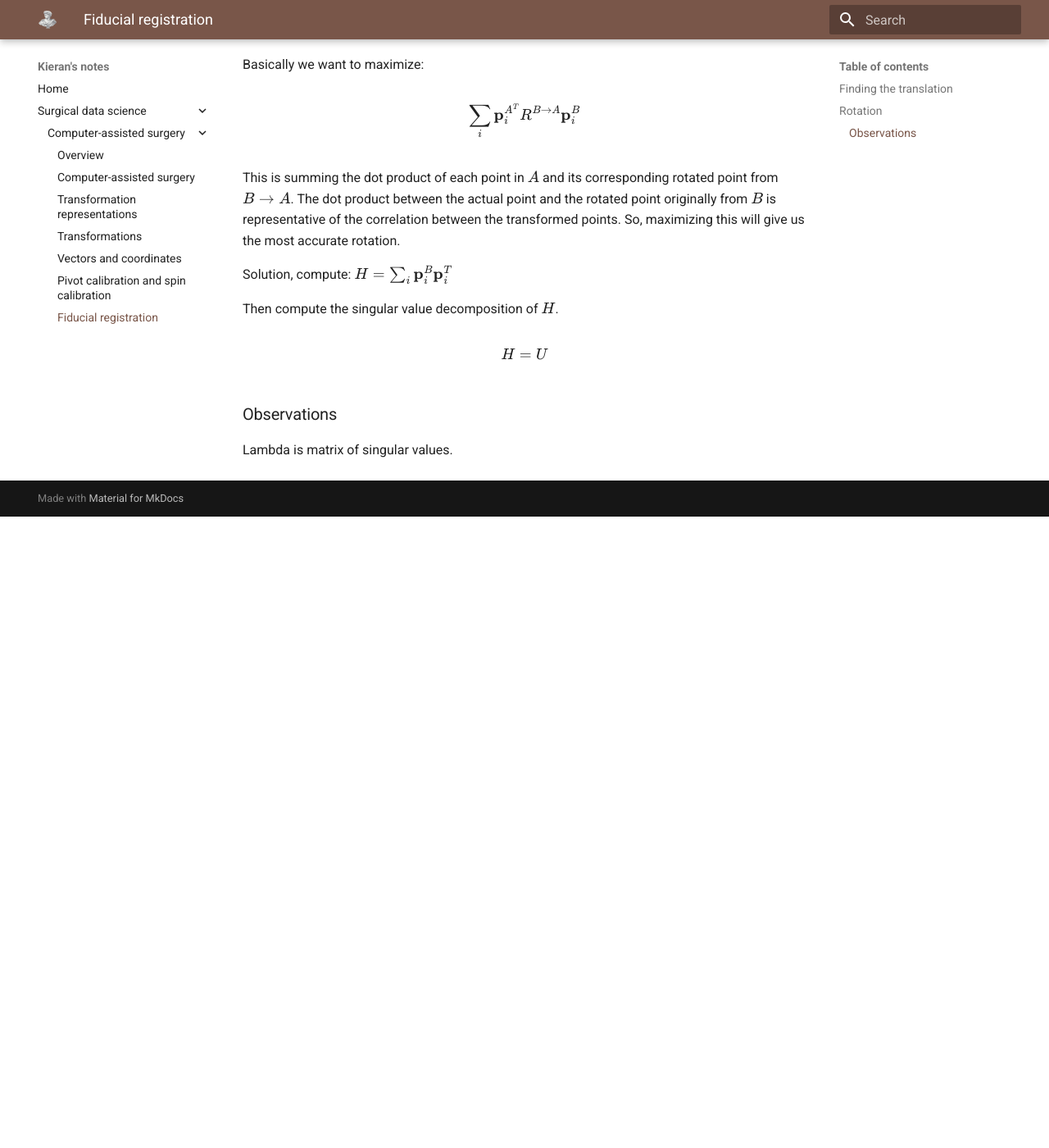
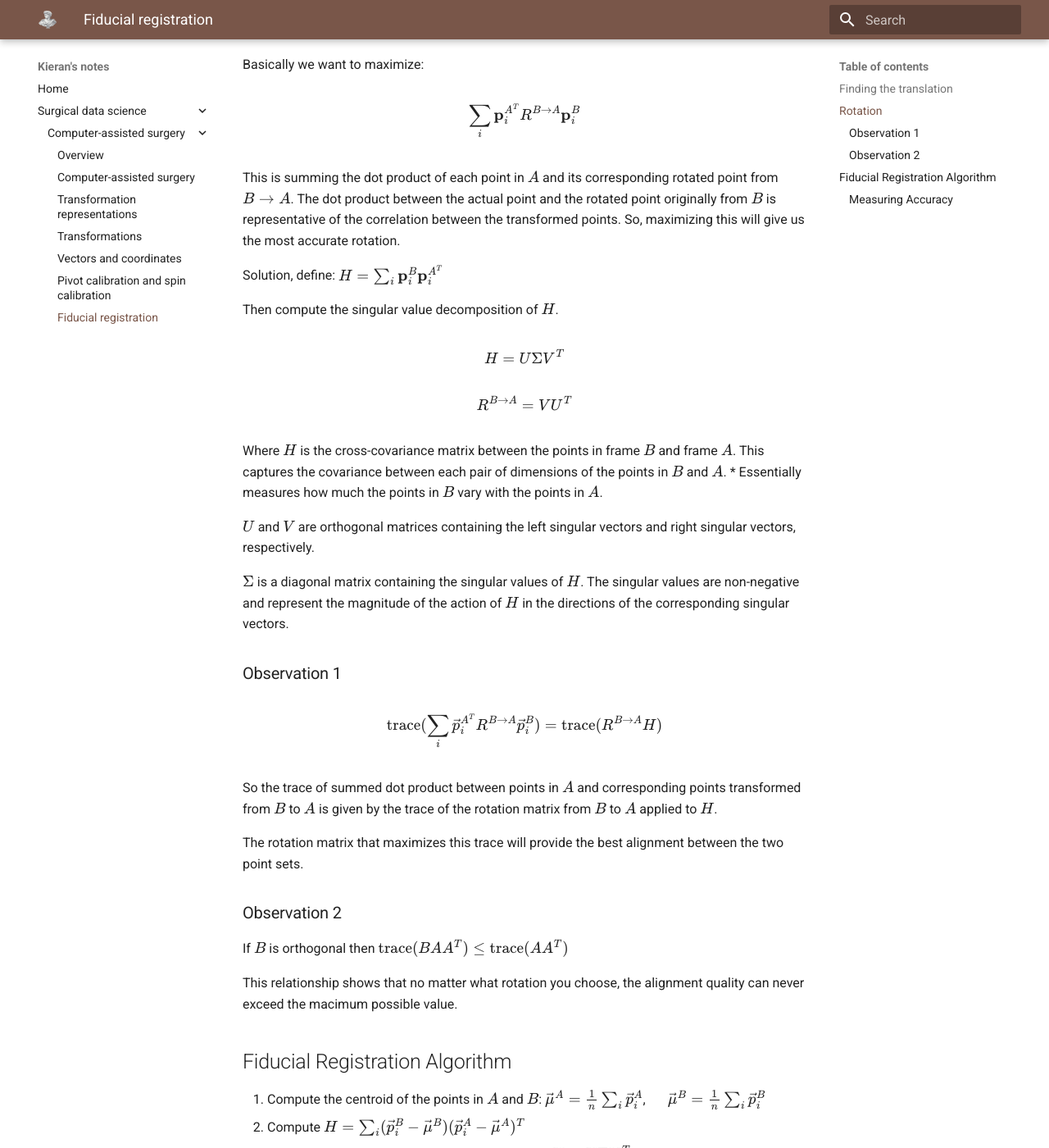
Before and after one commit to kieranaston/my-notes, an MkDocs documentation site: the page built from docs/surgical-data-science/computer-assisted-surgery/fiducial-registration.md, in a window 1280 px wide and 1400 px high, scrolled down 1505 px. Shown: the whole window at 82% size. Built offline with MkDocs 1.6.1 and Material for MkDocs 9.7.7, drawn with Linux system fonts in a browser that asks for light colours; before the commit the page ends 2135 px from its top, so only the background shows below that; some of the changed text lies outside the part shown.

Commit message:
Notes on fiducial registration

```diff
--- a/docs/surgical-data-science/computer-assisted-surgery/fiducial-registration.md
+++ b/docs/surgical-data-science/computer-assisted-surgery/fiducial-registration.md
@@ -58,14 +58,71 @@ $$
 
 This is summing the dot product of each point in $A$ and its corresponding rotated point from $B \rightarrow A$. The dot product between the actual point and the rotated point originally from $B$ is representative of the correlation between the transformed points. So, maximizing this will give us the most accurate rotation.
 
-Solution, compute: $H=\sum_i\mathbf{p}_i^B\mathbf{p}_i^T$
+Solution, define: $H=\sum_i\mathbf{p}_i^B\mathbf{p}_i^{A^T}$
 
 Then compute the singular value decomposition of $H$.
 
 $$
-H=U
+H=U \Sigma V^T
 $$
 
-### Observations
+$$
+R ^ {B \rightarrow A} = VU^T
+$$
 
-Lambda is matrix of singular values.
+Where $H$ is the cross-covariance matrix between the points in frame $B$ and frame $A$. This captures the covariance between each pair of dimensions of the points in $B$ and $A$.
+* Essentially measures how much the points in $B$ vary with the points in $A$.
+
+$U$ and $V$ are orthogonal matrices containing the left singular vectors and right singular vectors, respectively.
+
+$\Sigma$ is a diagonal matrix containing the singular values of $H$. The singular values are non-negative and represent the magnitude of the action of $H$ in the directions of the corresponding singular vectors.
+
+
+
+### Observation 1
+
+$$
+\text{trace}(\sum_i \vec{p}_i^{A^T}R^{B \rightarrow A}\vec{p}_i^B) = \text{trace}(R^{B \rightarrow A}H)
+$$
+
+So the trace of summed dot product between points in $A$ and corresponding points transformed from $B$ to $A$ is given by the trace of the rotation matrix from $B$ to $A$ applied to $H$.
+
+The rotation matrix that maximizes this trace will provide the best alignment between the two point sets.
+
+### Observation 2
+
+If $B$ is orthogonal then $\text{trace}(BAA^T) \leq \text{trace}(AA^T)$
+
+This relationship shows that no matter what rotation you choose, the alignment quality can never exceed the macimum possible value.
+
+## Fiducial Registration Algorithm
+
+1. Compute the centroid of the points in $A$ and $B$: $\vec\mu^A=\frac{1}{n}\sum_i\vec{p}_i^A$, $\quad$ $\vec\mu^B=\frac{1}{n}\sum_i\vec{p}_i^B$
+2. Compute $H = \sum_i (\vec{p}_i^B-\vec\mu^B)(\vec{p}_i^A-\vec\mu^A)^T$
+3. Compute singular value decomposition (SVD) of $H=U\Sigma V^T$
+4. $R^{B \rightarrow A}=VU^T$
+5. $\vec{t}^{B \rightarrow A}=\vec\mu^A - R^{B \rightarrow A}\vec\mu^B$
+
+**How many points do we need for this?**
+
+We need at least 3 non-colinear points.
+
+### Measuring Accuracy
+
+**Fiducial registration error (FRE):**
+$$
+FRE = \sqrt{\frac{1}{n}\sum_i\lvert\lvert \vec{p}_i^A-T^{B \rightarrow A}\vec{p}_i^B\rvert\rvert^2}
+$$
+
+**Target registration error (TRE):**
+$$
+TRE = \sqrt{\frac{1}{n}\sum_i\lvert\lvert\vec{q}_i^A-T^{B \rightarrow A}\vec{q}_i^B\rvert\rvert}
+$$
+
+Where $\vec{q}_i$ are "target" fiducials with relevant position.
+
+FRE measures how well the fiducial points themselves align after registration. It calculates the root mean square distance between each fiducial point in coordinate system $A$ and its corresponding point from $B$ after applying the translation.
+
+TRE measures accuracy at points of actual interest (targets) that were not used for the registration. Calculates the distance between target points in coordinate system $A$ and their corresponding transformed points from $B$.
+
+The key difference is that FRE measures alignment at the registration points themselves, while TRE measures alignment at the clinically relevant target locations.
```
